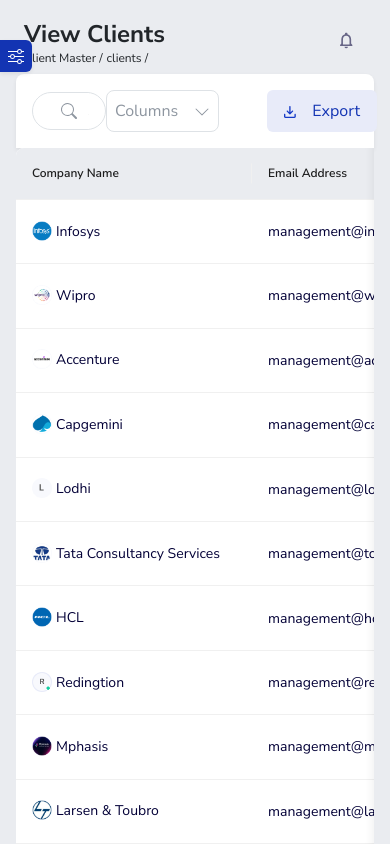
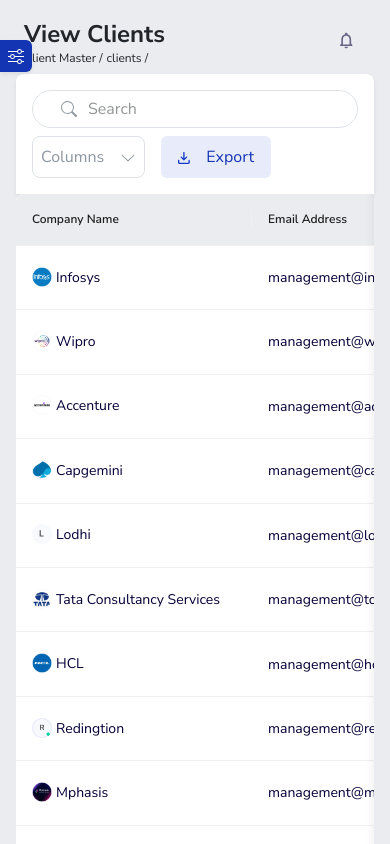
Before and after one commit to bhatshakran/vouch-adminpanel, a React (Vite) app: page /clients in a window 390 px wide. Built offline with nearby package versions, Linux system fonts and the light colour scheme; sample sign-in values are in the browser's storage.

Commit message:
Fixed table header responsiveness issue

```diff
--- a/src/App.css
+++ b/src/App.css
@@ -120,6 +120,9 @@
   }
 }
 
+.flex-sm-wrap {
+  flex-wrap: no-wrap !important;
+}
 @media only screen and (max-width: 576px) {
   .sm-gap-1 {
     gap: 5px !important;
@@ -134,6 +137,9 @@
   }
   .sm-w-100 {
     width: 100% !important;
+  }
+  .flex-sm-wrap {
+    flex-wrap: wrap !important;
   }
 }
 
--- a/src/routes/Dashboard/Clients/TableHeader/HeaderOfTable.jsx
+++ b/src/routes/Dashboard/Clients/TableHeader/HeaderOfTable.jsx
@@ -3,8 +3,8 @@
 const HeaderOfTable = () => {
   return (
     <section className='bg-white rounded-top-3 shadow-sm '>
-      <div className='d-flex justify-content-between px-3 align-items-center py-3'>
-        <div className=' w-25 input-group  border rounded-pill px-3 '>
+      <div className='d-flex  flex-sm-wrap gap-2 justify-content-between px-3 align-items-center py-3 py-3'>
+        <div className=' lg-w-25  input-group  border rounded-pill px-3 '>
           <span
             className='input-group-text bg-white border-0 '
             id='basic-addon1'
@@ -33,7 +33,7 @@
             }}
           />
         </div>
-        <section className='d-flex gap-5'>
+        <section className='d-flex  gap-3'>
           <div
             className='border rounded-3 p-2 d-flex gap-3'
             style={{ borderColor: '#e6e6e6', color: '#8E96A0' }}
```
